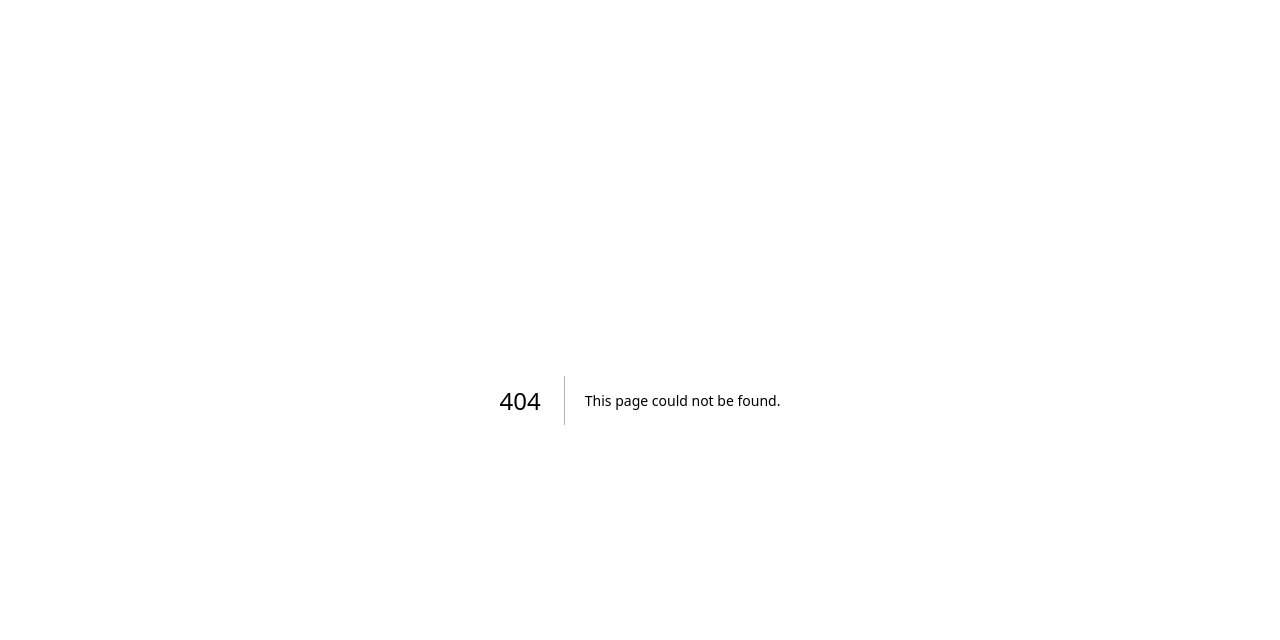
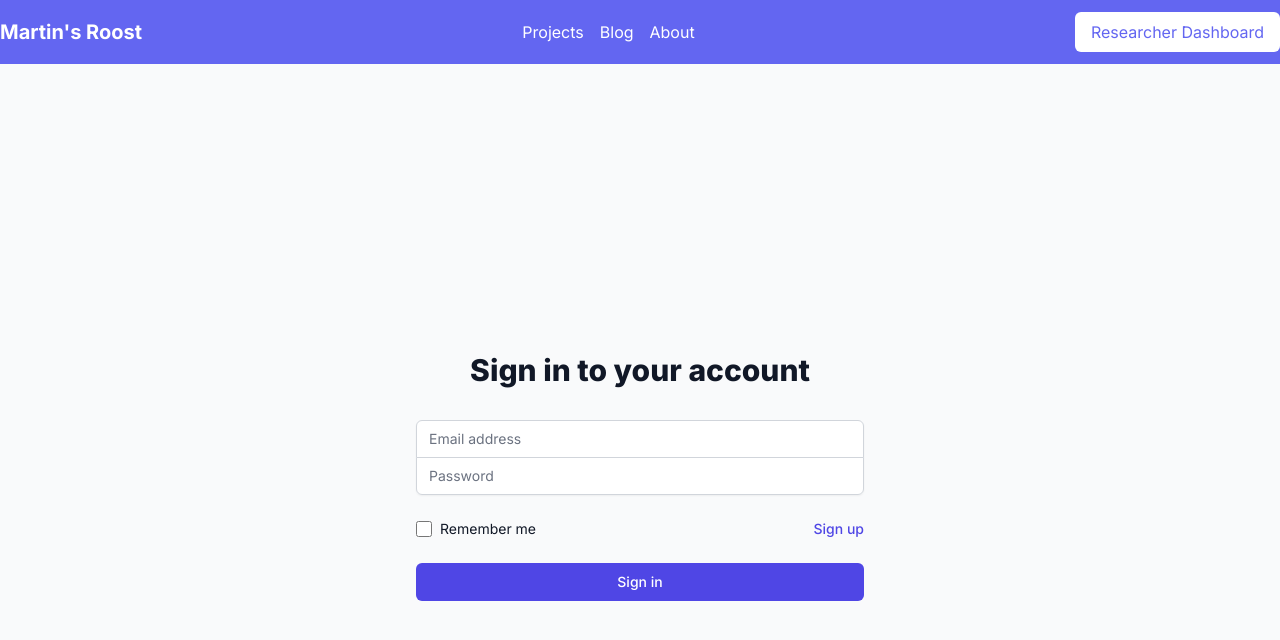
Before and after one commit to Anarchist1984/GSMSTPurpleMartin, a Next.js app in the folder purplemartin/: page /account/signin in a window 1280 px wide. Before the commit this address had no page. Shown: the top 640 px of the page. Built offline with nearby package versions, Linux system fonts and the light colour scheme.

Commit message:
Reformatted

```diff
--- /dev/null
+++ b/purplemartin/app/account/signin/page.tsx
@@ -0,0 +1,55 @@
+import React from 'react';
+import Navbar from '@/app/components/Navbar';
+
+const SignInPage = () => {
+  return (
+    <main>
+      <Navbar />
+      <div className="min-h-screen flex items-center justify-center bg-gray-50 py-12 px-4 sm:px-6 lg:px-8">
+        <div className="max-w-md w-full space-y-8">
+          <div>
+            <h2 className="mt-6 text-center text-3xl font-extrabold text-gray-900">
+              Sign in to your account
+            </h2>
+          </div>
+          <form className="mt-8 space-y-6" action="#" method="POST">
+            <input type="hidden" name="remember" value="true" />
+            <div className="rounded-md shadow-sm -space-y-px">
+              <div>
+                <label htmlFor="email-address" className="sr-only">Email address</label>
+                <input id="email-address" name="email" type="email" autoComplete="email" required className="appearance-none rounded-none relative block w-full px-3 py-2 border border-gray-300 placeholder-gray-500 text-gray-900 rounded-t-md focus:outline-none focus:ring-indigo-500 focus:border-indigo-500 focus:z-10 sm:text-sm" placeholder="Email address" />
+              </div>
+              <div>
+                <label htmlFor="password" className="sr-only">Password</label>
+                <input id="password" name="password" type="password" autoComplete="current-password" required className="appearance-none rounded-none relative block w-full px-3 py-2 border border-gray-300 placeholder-gray-500 text-gray-900 rounded-b-md focus:outline-none focus:ring-indigo-500 focus:border-indigo-500 focus:z-10 sm:text-sm" placeholder="Password" />
+              </div>
+            </div>
+
+            <div className="flex items-center justify-between">
+              <div className="flex items-center">
+                <input id="remember_me" name="remember_me" type="checkbox" className="h-4 w-4 text-indigo-600 focus:ring-indigo-500 border-gray-300 rounded" />
+                <label htmlFor="remember_me" className="ml-2 block text-sm text-gray-900">
+                  Remember me
+                </label>
+              </div>
+
+              <div className="text-sm">
+                <a href="/account/signup" className="font-medium text-indigo-600 hover:text-indigo-500">
+                  Sign up
+                </a>
+              </div>
+            </div>
+
+            <div>
+              <button type="submit" className="group relative w-full flex justify-center py-2 px-4 border border-transparent text-sm font-medium rounded-md text-white bg-indigo-600 hover:bg-indigo-700 focus:outline-none focus:ring-2 focus:ring-offset-2 focus:ring-indigo-500">
+                Sign in
+              </button>
+            </div>
+          </form>
+        </div>
+      </div>
+    </main>
+  );
+};
+
+export default SignInPage;
--- /dev/null
+++ b/purplemartin/app/account/signup/page.tsx
@@ -0,0 +1,40 @@
+import React from 'react'
+import Navbar from '@/app/components/Navbar'
+
+const SignUpPage = () => {
+  return (
+    <main>
+    <Navbar />
+    <div className="min-h-screen flex items-center justify-center bg-gray-50 py-12 px-4 sm:px-6 lg:px-8">
+      <div className="max-w-md w-full space-y-8">
+        <div>
+          <h2 className="mt-6 text-center text-3xl font-extrabold text-gray-900">
+            Sign up for an account
+          </h2>
+        </div>
+        <form className="mt-8 space-y-6" action="#" method="POST">
+          <input type="hidden" name="remember" value="true" />
+          <div className="rounded-md shadow-sm -space-y-px">
+            <div>
+              <label htmlFor="email-address" className="sr-only">Email address</label>
+              <input id="email-address" name="email" type="email" autoComplete="email" required className="appearance-none rounded-none relative block w-full px-3 py-2 border border-gray-300 placeholder-gray-500 text-gray-900 rounded-t-md focus:outline-none focus:ring-indigo-500 focus:border-indigo-500 focus:z-10 sm:text-sm" placeholder="Email address" />
+            </div>
+            <div>
+              <label htmlFor="password" className="sr-only">Password</label>
+              <input id="password" name="password" type="password" autoComplete="current-password" required className="appearance-none rounded-none relative block w-full px-3 py-2 border border-gray-300 placeholder-gray-500 text-gray-900 rounded-b-md focus:outline-none focus:ring-indigo-500 focus:border-indigo-500 focus:z-10 sm:text-sm" placeholder="Password" />
+            </div>
+          </div>
+
+          <div>
+            <button type="submit" className="group relative w-full flex justify-center py-2 px-4 border border-transparent text-sm font-medium rounded-md text-white bg-indigo-600 hover:bg-indigo-700 focus:outline-none focus:ring-2 focus:ring-offset-2 focus:ring-indigo-500">
+              Sign up
+            </button>
+          </div>
+        </form>
+      </div>
+    </div>
+    </main>
+  )
+}
+
+export default SignUpPage
--- /dev/null
+++ b/purplemartin/app/components/Navbar.tsx
@@ -0,0 +1,34 @@
+import React from 'react';
+import Link from 'next/link';
+
+const Navbar = () => {
+  return (
+    <header className="bg-indigo-500 dark:bg-indigo-900">
+      <nav className="container mx-auto flex justify-between items-center h-16">
+        <Link href="/">
+          <span className="cursor-pointer text-white text-xl font-bold hover:underline hover:animate-pulse">Martin's Roost</span>
+        </Link>
+        <ul className="flex space-x-4 items-center justify-center">
+          <li>
+            <Link href="/projects">
+              <span className="cursor-pointer text-white hover:underline hover:animate-pulse">Projects</span>
+            </Link>
+          </li>
+          <li>
+            <Link href="/blog">
+              <span className="cursor-pointer text-white hover:underline hover:animate-pulse">Blog</span>
+            </Link>
+          </li>
+          <li>
+            <Link href="/about">
+              <span className="cursor-pointer text-white hover:underline hover:animate-pulse">About</span>
+            </Link>
+          </li>
+        </ul>
+        <Link href='/account/signin' className="bg-white text-indigo-500 px-4 py-2 rounded-md hover:bg-indigo-400 hover:text-white">Researcher Dashboard</Link>
+      </nav>
+    </header>
+  );
+};
+
+export default Navbar;
--- /dev/null
+++ b/purplemartin/app/dashboard/page.tsx
@@ -0,0 +1,11 @@
+import React from 'react'
+
+const page = () => {
+  return (
+    <div>
+
+    </div>
+  )
+}
+
+export default page
--- a/purplemartin/app/layout.tsx
+++ b/purplemartin/app/layout.tsx
@@ -5,7 +5,7 @@ import "./globals.css";
 const inter = Inter({ subsets: ["latin"] });
 
 export const metadata: Metadata = {
-  title: "Create Next App",
+  title: "Martin's Roost",
   description: "Generated by create next app",
 };
 
--- a/purplemartin/app/page.tsx
+++ b/purplemartin/app/page.tsx
@@ -1,9 +1,11 @@
-import Image from "next/image";
-
+import Navbar from "./components/Navbar";
 export default function Home() {
   return (
-    <main>
+    <main className="">
+      <Navbar />
+      <div className="h-screen bg-indigo-400 dark:bg-indigo-950">
 
+      </div>
     </main>
   );
 }
```
